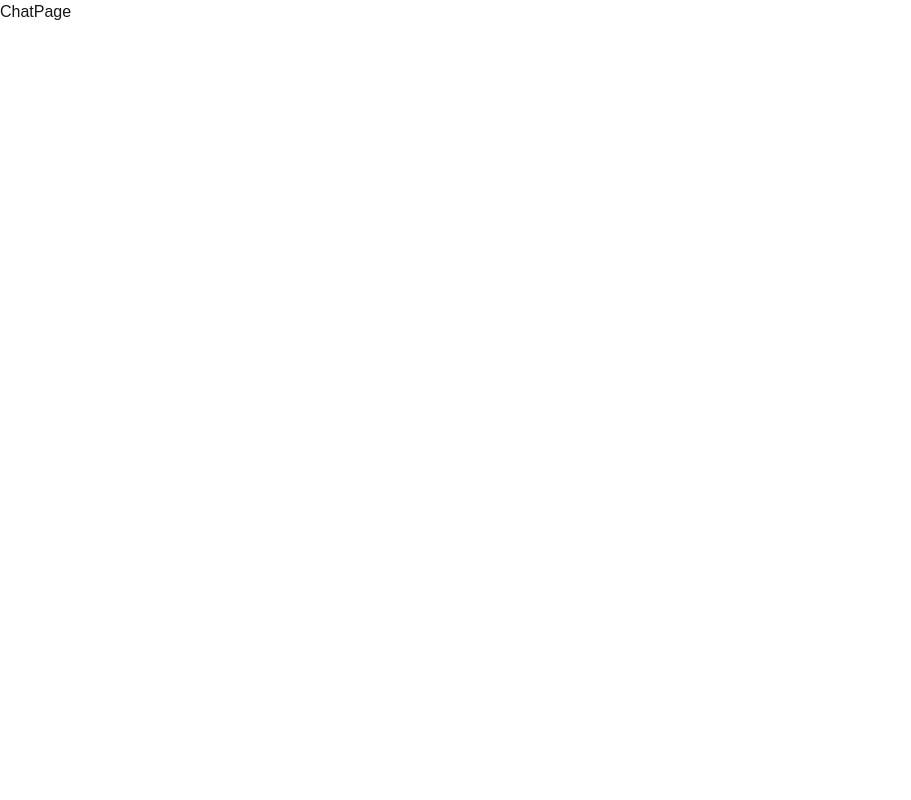
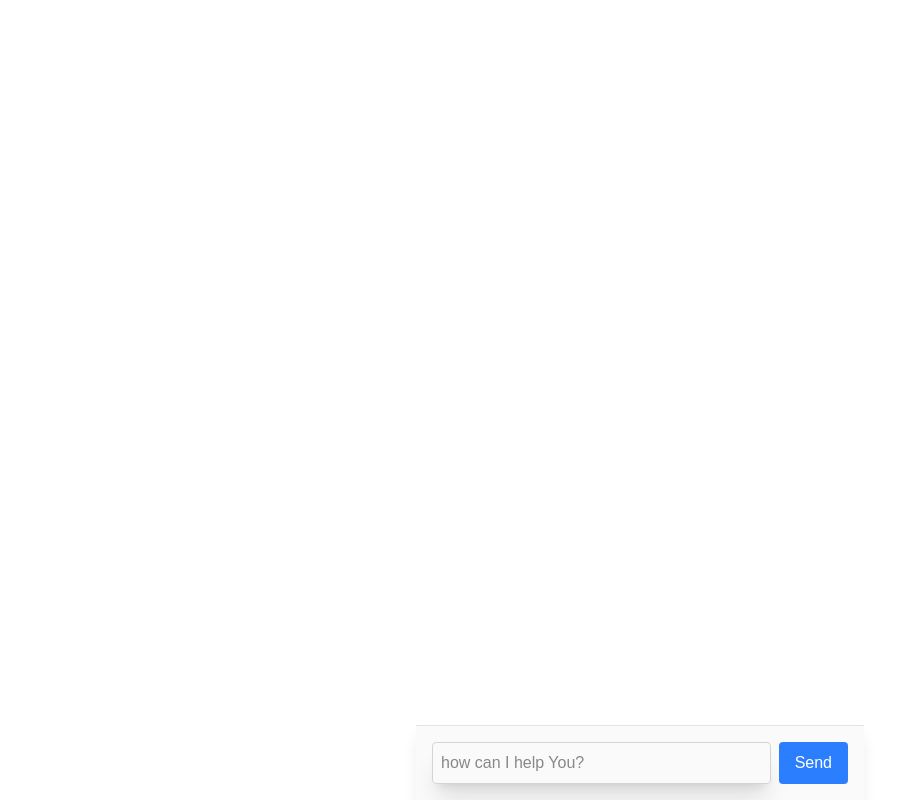
Before and after one commit to YuriyPilipenkoKH/ai-tools, a Next.js app: page /ui/chat in a window 1280 px wide. Shown: the whole page, without its empty margins (0-911 px from the left). Built offline with nearby package versions, Linux system fonts and the light colour scheme.

Commit message:
added markup to chat page

```diff
--- a/src/app/ui/chat/page.tsx
+++ b/src/app/ui/chat/page.tsx
@@ -1,8 +1,33 @@
-import React from 'react'
+"use client"
+
+import { chatClasses } from "@/models/chatClasses"
 
 function ChatPage() {
   return (
-    <div>ChatPage</div>
+     <div className={chatClasses.container}>
+           {/* {error && <div className={chatClasses.error}>{error}</div>} */}
+           {/* {isLoading ? (
+               <div>Loading...</div>
+             ) : completion ? (
+               <div className={chatClasses.loading}>{completion}</div>
+             ) : null} */}
+         <form
+        //  onSubmit={complete}
+         className={chatClasses.form}>
+           <div className={chatClasses.inputContainer}>
+             <input
+            //  value={prompt}
+            //  onChange={(e) => setPrompt(e.target.value)}
+             type="text"
+             placeholder="how can I help You?"
+             className={chatClasses.input}/>
+             <button type="submit"
+              className={chatClasses.button}>
+               Send
+             </button>
+           </div>
+         </form>
+       </div>
   )
 }
 
```
